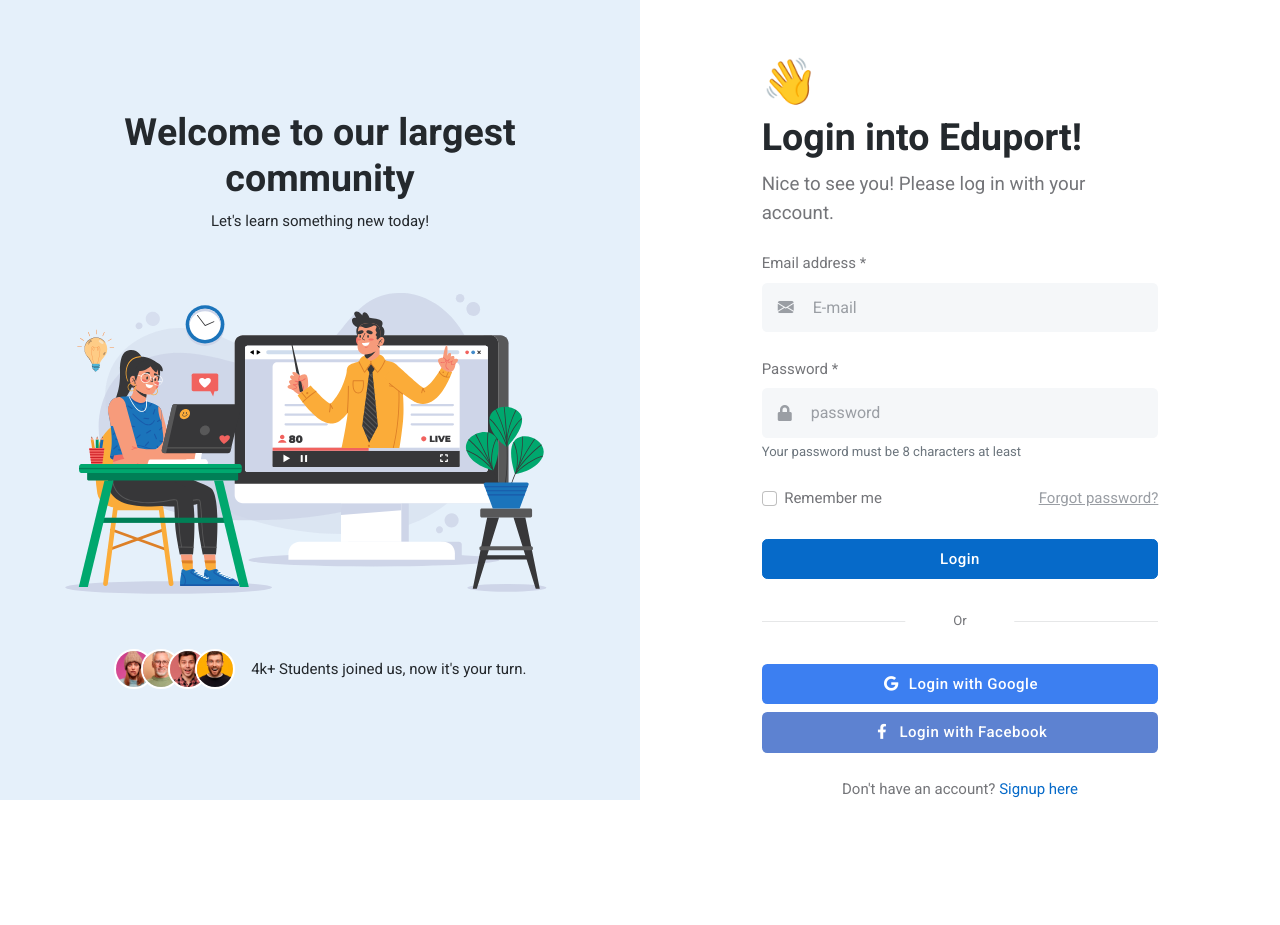
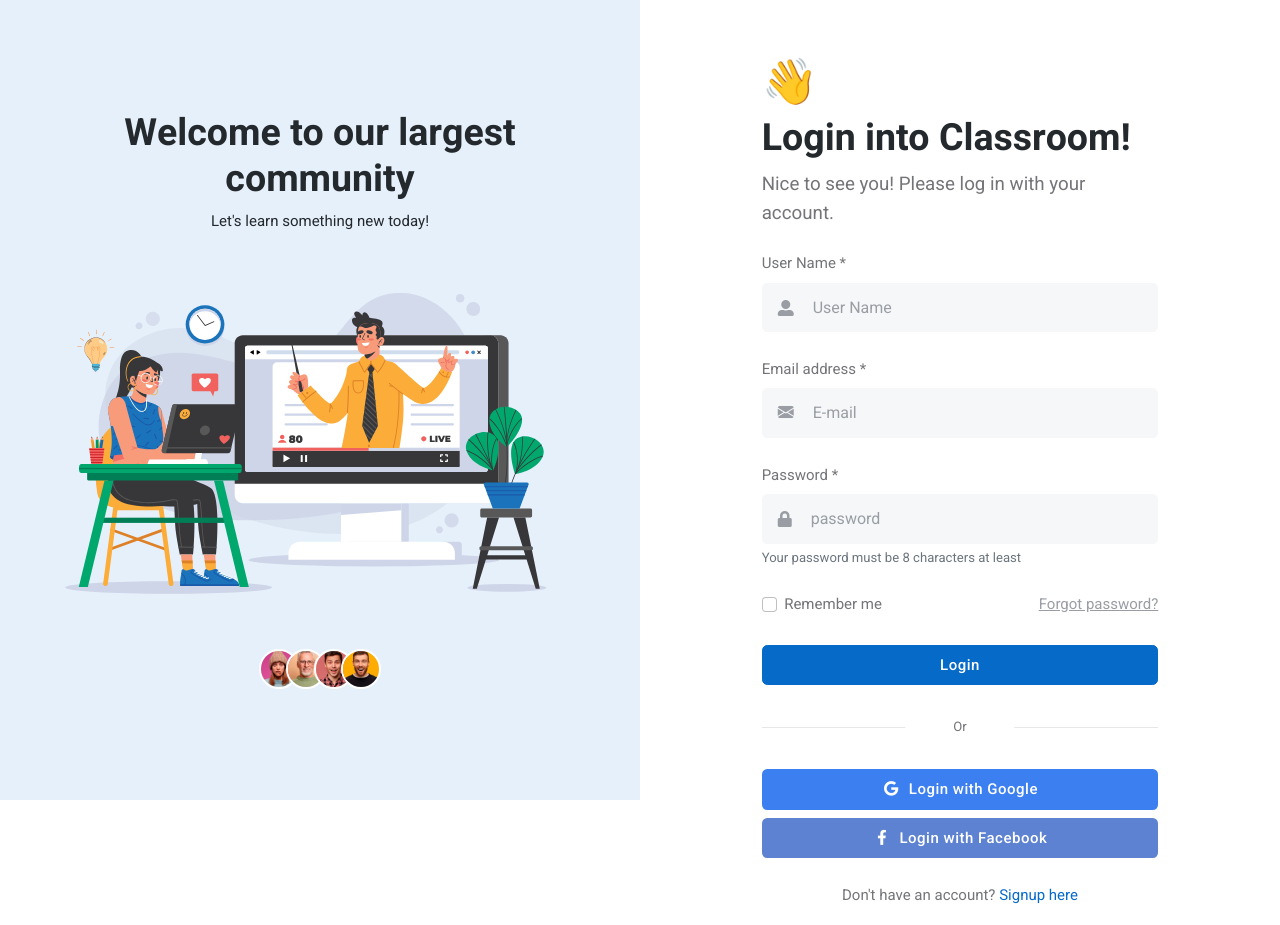
Before and after one commit to sreyvoath/G1-GoogleClassroom, a PHP site: page /views/signin/signin.view.php in a window 1280 px wide. Shown: the top 925 px of the page. Before the commit the page ends 800 px from the top, so only its background shows below. Run offline with PHP 8.4, Linux system fonts and the light colour scheme.

Commit message:
[imp] clean code

```diff
--- a/layouts/navbar.php
+++ b/layouts/navbar.php
@@ -44,7 +44,7 @@
 
 					<!-- Nav item 2 Pages -->
 					<li class="nav-item dropdown">
-						<a class="nav-link " href="#" id="pagesMenu" data-bs-toggle="dropdown" aria-haspopup="true" aria-expanded="false">Classes</a>
+						<a class="nav-link dropdown-toggle " href="#" id="pagesMenu" data-bs-toggle="dropdown" aria-haspopup="true" aria-expanded="false">Classes</a>
 						<ul class="dropdown-menu" aria-labelledby="accounntMenu">
 							<li class="dropdown-submenu dropend">
 								<a class="dropdown-item " href="#">Create Class</a>
--- a/views/home/home.view.php
+++ b/views/home/home.view.php
@@ -372,6 +372,12 @@
 						<div class="card shadow h-100">
 							<!-- Image -->
 							<img src="assets/images/courses/4by3/08.jpg" class="card-img-top" alt="course image">
+							<!-- <li class="dropdown-submenu dropend">
+								<a href="" class="dropdown-item "><span class="material-symbols-outlined ">more_vert</span></a>
+								<ul class="dropdown-menu dropdown-menu-start" data-bs-popper="none">
+									<li> <a class="dropdown-item" href="student-dashboard.html"><i class="bi bi-grid-fill fa-fw me-1"></i>Dashboard</a> </li>
+								</ul>
+							</li> -->
 							<!-- Card body -->
 							<div class="card-body pb-0">
 								<!-- Title -->
--- a/views/signin/signin.view.php
+++ b/views/signin/signin.view.php
@@ -61,8 +61,6 @@
 									<img class="avatar-img rounded-circle" src="assets/images/avatar/04.jpg" alt="avatar">
 								</li>
 							</ul>
-							<!-- Content -->
-							<p class="mb-0 h6 fw-light ms-0 ms-sm-3">4k+ Students joined us, now it's your turn.</p>
 						</div>
 					</div>
 				</div>
@@ -73,11 +71,19 @@
 						<div class="col-sm-10 col-xl-8 m-auto">
 							<!-- Title -->
 							<span class="mb-0 fs-1">👋</span>
-							<h1 class="fs-2">Login into Eduport!</h1>
+							<h1 class="fs-2">Login into Classroom!</h1>
 							<p class="lead mb-4">Nice to see you! Please log in with your account.</p>
 
 							<!-- Form START -->
 							<form>
+								<!-- UserName -->
+								<div class="mb-4">
+									<label for="exampleInputEmail1" class="form-label">User Name *</label>
+									<div class="input-group input-group-lg">
+										<span class="input-group-text bg-light rounded-start border-0 text-secondary px-3"><i class="fas fa-user-alt"></i></span>
+										<input type="text" class="form-control border-0 bg-light rounded-end ps-1" placeholder="User Name" id="exampleInputEmail1">
+									</div>
+								</div>
 								<!-- Email -->
 								<div class="mb-4">
 									<label for="exampleInputEmail1" class="form-label">Email address *</label>
@@ -112,7 +118,7 @@
 								<!-- Button -->
 								<div class="align-items-center mt-0">
 									<div class="d-grid">
-										<button class="btn btn-primary mb-0" type="button">Login</button>
+										<a href="#" class="btn btn-primary mb-0" type="button">Login</a>
 									</div>
 								</div>
 							</form>
```
Also changed, not shown: layouts/header.php (+10 -4 lines), models/signin.model.php (added, +52 -0 lines).
